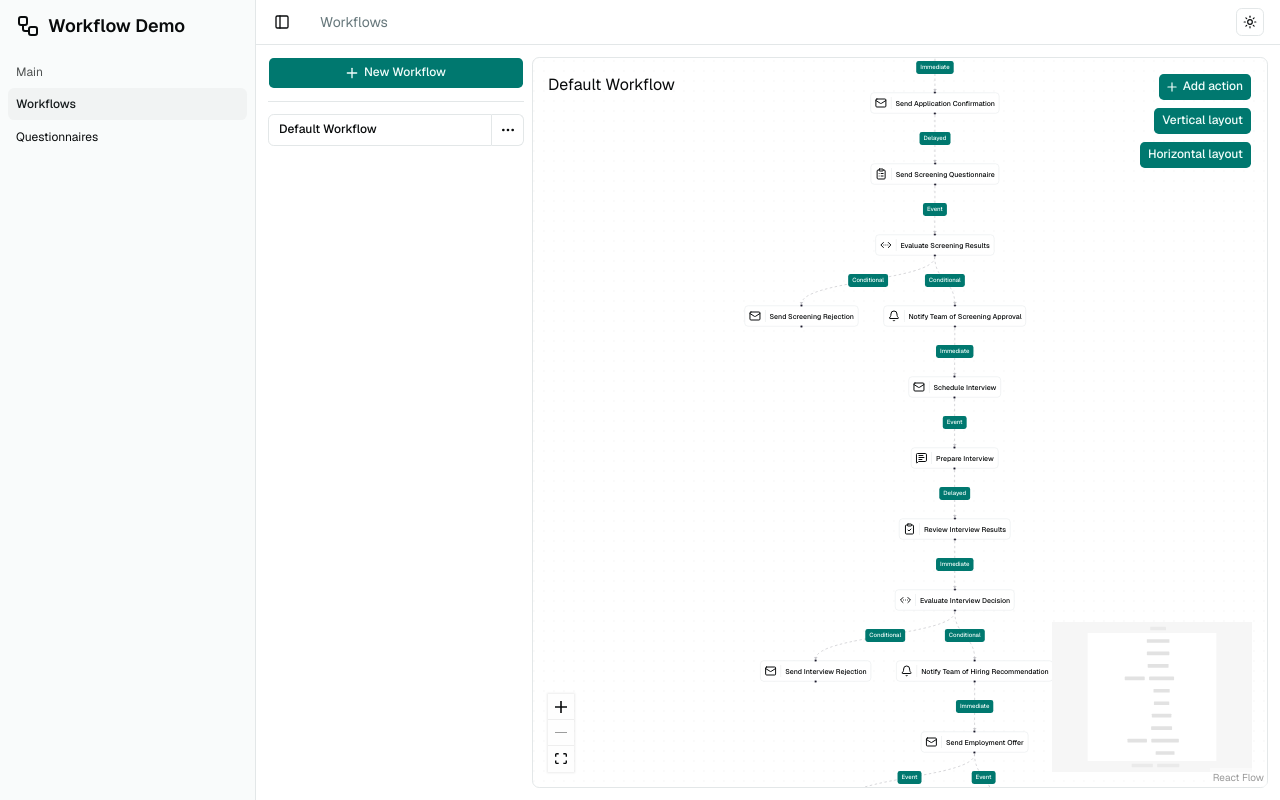
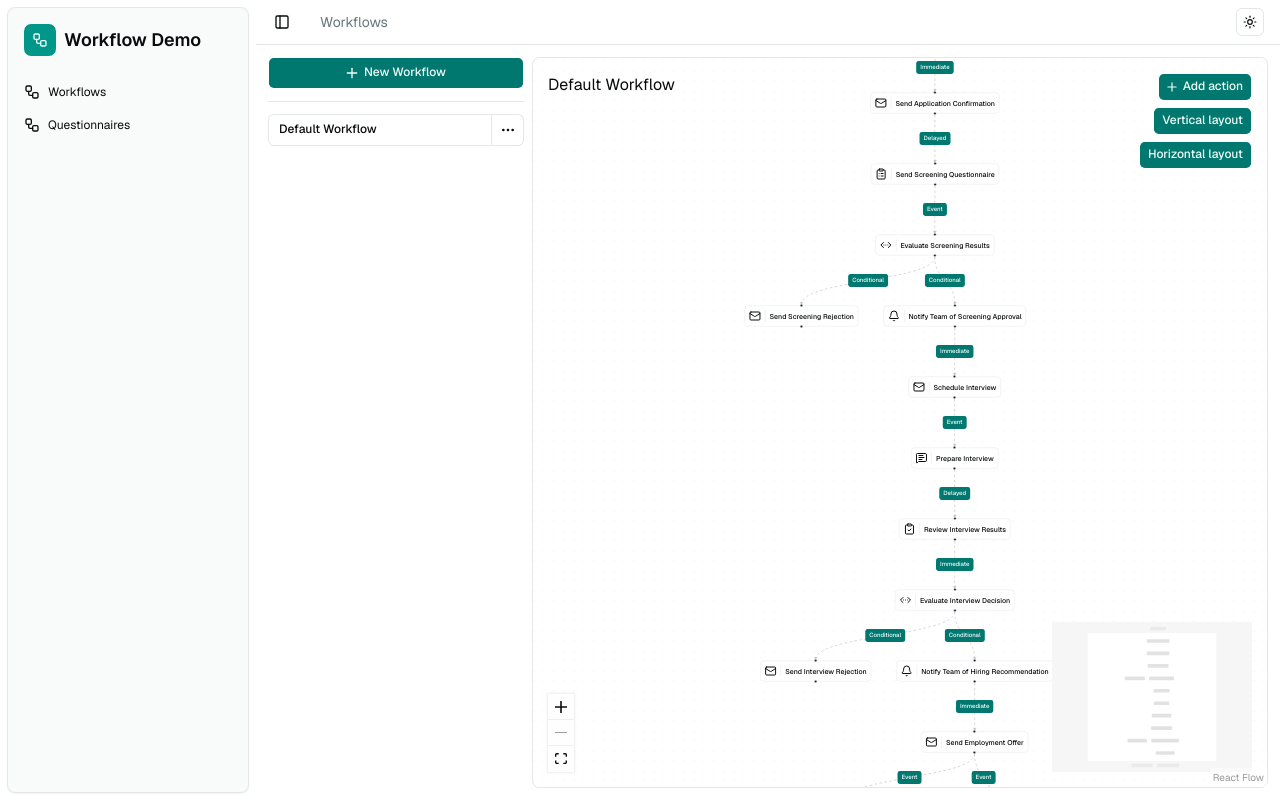
Before and after one commit to JoshMany/workflow-demo, a Next.js app: page / in a window 1280 px wide. Built offline with nearby package versions, Linux system fonts and the light colour scheme.

Commit message:
feat: mejorar el componente AppSidebar con navegación y diseño optimizados

```diff
--- a/app/layout.tsx
+++ b/app/layout.tsx
@@ -42,7 +42,7 @@ export default function RootLayout({ children }: LayoutProps<"/">) {
 					<TooltipProvider>
 						<SidebarProvider>
 							<DemoStoreProvider>
-								<AppSidebar />
+								<AppSidebar collapsible="icon" variant="floating" />
 								<SidebarInset>
 									<AppHeader />
 									<Separator orientation="horizontal" />
--- a/components/app-sidebar.tsx
+++ b/components/app-sidebar.tsx
@@ -1,14 +1,12 @@
 "use client";
 
 import { Workflow } from "lucide-react";
-import Link from "next/link";
 import { usePathname } from "next/navigation";
 import {
 	Sidebar,
 	SidebarContent,
 	SidebarGroup,
 	SidebarGroupContent,
-	SidebarGroupLabel,
 	SidebarHeader,
 	SidebarMenu,
 	SidebarMenuButton,
@@ -22,20 +20,16 @@ export function AppSidebar({ ...props }: React.ComponentProps<typeof Sidebar>) {
 	const data = {
 		navMain: [
 			{
-				title: "Main",
-				url: "/",
-				items: [
-					{
 				title: "Workflows",
 				url: "/",
 				isActive: currentPath === "/",
+				icon: Workflow,
 			},
 			{
 				title: "Questionnaires",
 				url: "/questionnaires",
 				isActive: currentPath === "/questionnaires",
-					},
-				],
+				icon: Workflow,
 			},
 		],
 	};
@@ -43,33 +37,31 @@ export function AppSidebar({ ...props }: React.ComponentProps<typeof Sidebar>) {
 	return (
 		<Sidebar {...props}>
 			<SidebarHeader>
-				<Link
-					className="flex items-center gap-2 text-lg font-semibold px-2 py-1"
-					href="/"
+				<SidebarMenuButton
+					size="lg"
+					className="data-[state=open]:bg-sidebar-accent data-[state=open]:text-sidebar-accent-foreground"
 				>
-					<Workflow /> Workflow Demo
-				</Link>
+					<div className="flex aspect-square size-8 items-center justify-center rounded-lg bg-sidebar-primary text-sidebar-primary-foreground">
+						<Workflow className="size-4" />
+					</div>
+					<span className="text-lg font-semibold">Workflow Demo</span>
+				</SidebarMenuButton>
 			</SidebarHeader>
 			<SidebarContent>
+				<SidebarGroup>
+					<SidebarGroupContent className="flex flex-col gap-2">
+						<SidebarMenu>
 							{data.navMain.map((item) => (
-					<SidebarGroup key={item.title}>
-						<SidebarGroupLabel>{item.title}</SidebarGroupLabel>
-						<SidebarGroupContent>
-							<SidebarMenu>
-								{item.items.map((item) => (
 								<SidebarMenuItem key={item.title}>
-										<SidebarMenuButton
-											isActive={item.isActive}
-											render={<Link href={item.url} />}
-										>
-											{item.title}
+									<SidebarMenuButton tooltip={item.title}>
+										{item.icon && <item.icon />}
+										<span>{item.title}</span>
 									</SidebarMenuButton>
 								</SidebarMenuItem>
 							))}
 						</SidebarMenu>
 					</SidebarGroupContent>
 				</SidebarGroup>
-				))}
 			</SidebarContent>
 			<SidebarRail />
 		</Sidebar>
```
Lines whose indentation alone changed are shown as unchanged.
